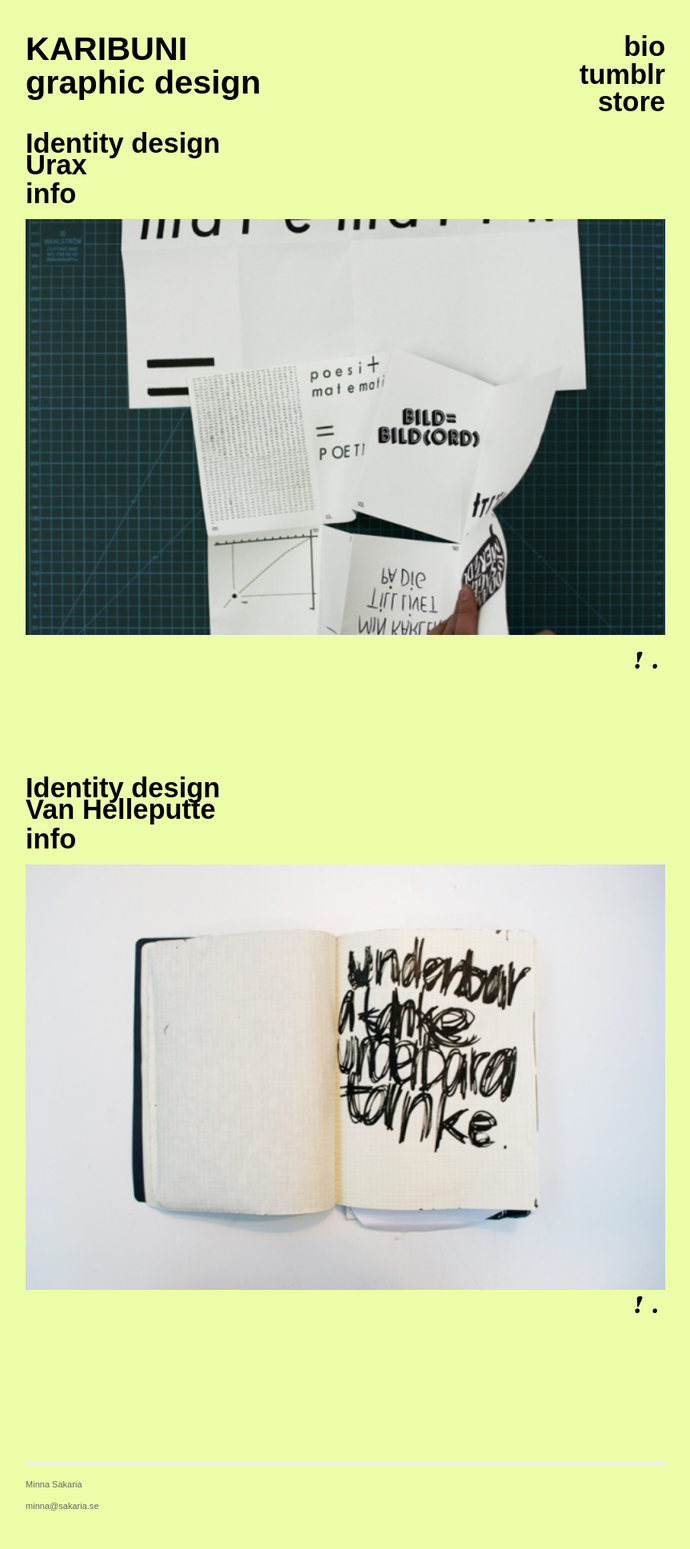
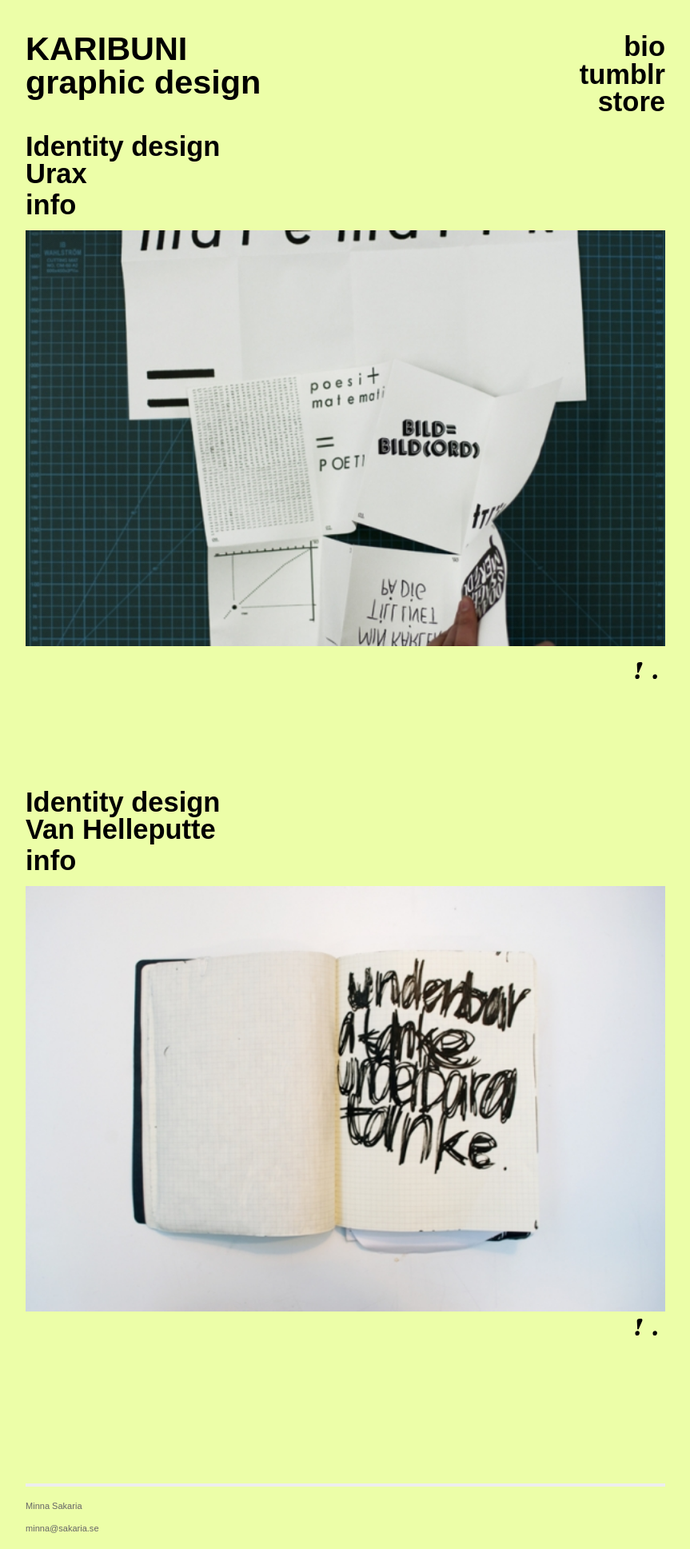
Before and after one commit to patrikax/patrikax.github.io, a Jekyll site: the page built from index.html, in a window 1280 px wide. Shown: the whole page at 80% size, without its empty margins (208-1071 px from the left). Built offline with Jekyll 4.4.1, drawn with Linux system fonts in a browser that asks for light colours; Markdown is read by kramdown in place of the engine named in the settings; before the commit the page ends 1909 px from its top, so only the background shows below that.

Commit message:
fixed line height

```diff
--- a/css/main.css
+++ b/css/main.css
@@ -24,7 +24,7 @@ h1, h2, h3, h4, h5, h6 {
   font-size: 100%; }
 
 h1 { font-size: 3em; line-height: 100%; }
-h2 { font-size: 2.5em; margin-bottom: 0.25em; }
+h2 { font-size: 2.5em; margin-bottom: 0.25em; line-height: 100%; }
 p { margin: 1em 0; font-weight: normal; }
 
 a         { color: #000; cursor: pointer; }
```
Also changed, not shown: 1 other file.
